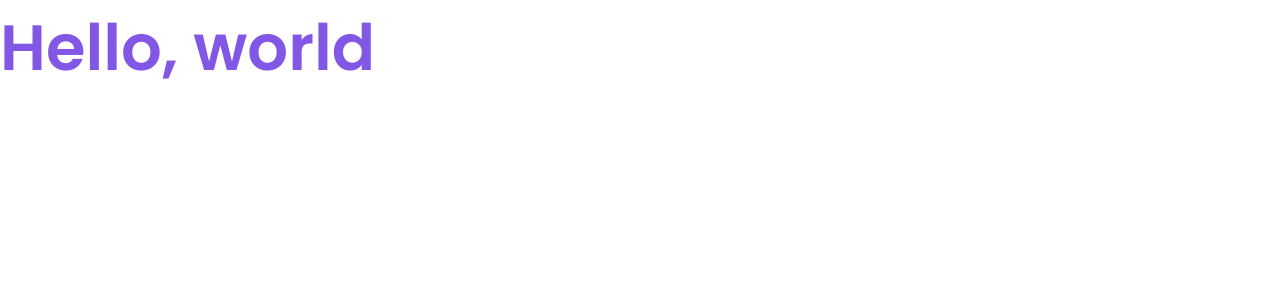
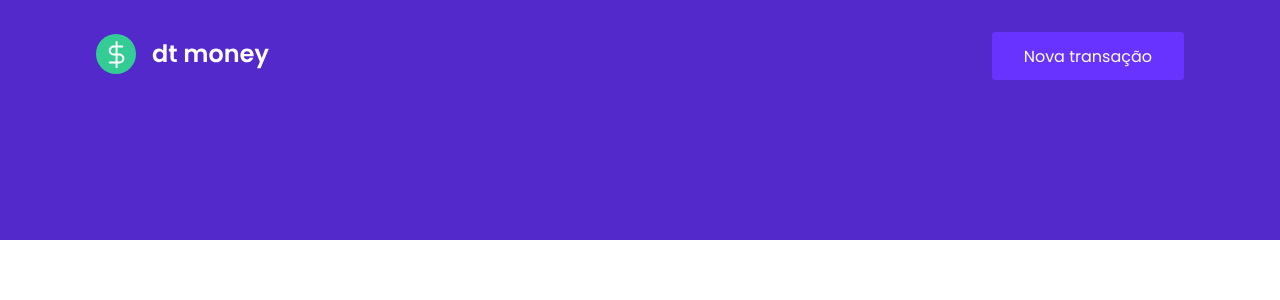
Before and after one commit to PatrickMoraisN/Money-App, a React (Create React App) app: page / in a window 1280 px wide. Shown: the top 300 px of the page. Built offline with nearby package versions, Linux system fonts and the light colour scheme.

Commit message:
add header styling

```diff
--- a/src/App.tsx
+++ b/src/App.tsx
@@ -1,17 +1,13 @@
 import React from 'react';
-import styled from 'styled-components';
+import Header from './components/Header';
 import { CreateGlobalStyle } from './styles/global';
 
-const Title = styled.h1`
-  color: #8257e6;
-  font-size: 64px;
-`
 function App() {
   return (
-    <Title>
-      Hello, world
+    <>
+      <Header />
       <CreateGlobalStyle />
-    </Title>
+    </>
   );
 }
 
--- /dev/null
+++ b/src/components/Header/index.tsx
@@ -0,0 +1,20 @@
+import React from 'react';
+import logoImg from '../../assets/logo.svg'
+import { Container, Content } from './style';
+
+const Header = () => {
+  return (
+    <Container>
+      <Content>
+        <div className="logo">
+          <img src={ logoImg } alt="dt-money" />
+        </div>
+        <button type="button">
+          Nova transação
+        </button>
+      </Content>
+    </Container>
+  )
+}
+
+export default Header;
--- /dev/null
+++ b/src/components/Header/style.ts
@@ -0,0 +1,32 @@
+import styled from 'styled-components';
+
+
+export const Container = styled.header`
+  background: var(--blue);
+`;
+
+export const Content = styled.div`
+  max-width: 1120px;
+  margin: 0 auto;
+
+  padding: 2rem 1rem 10rem;
+  display: flex;
+  align-items: center;
+  justify-content: space-between;
+
+  button {
+    font-size: 1rem;
+    color: #fff;
+    background: var(--blue-light);
+    border: 0;
+    padding: 0 2rem;
+    border-radius: 0.25rem;
+    height: 3rem;
+
+    transition: 0.3s;
+
+    &:hover {
+      filter: brightness(0.9);
+    }
+  }
+`
```
